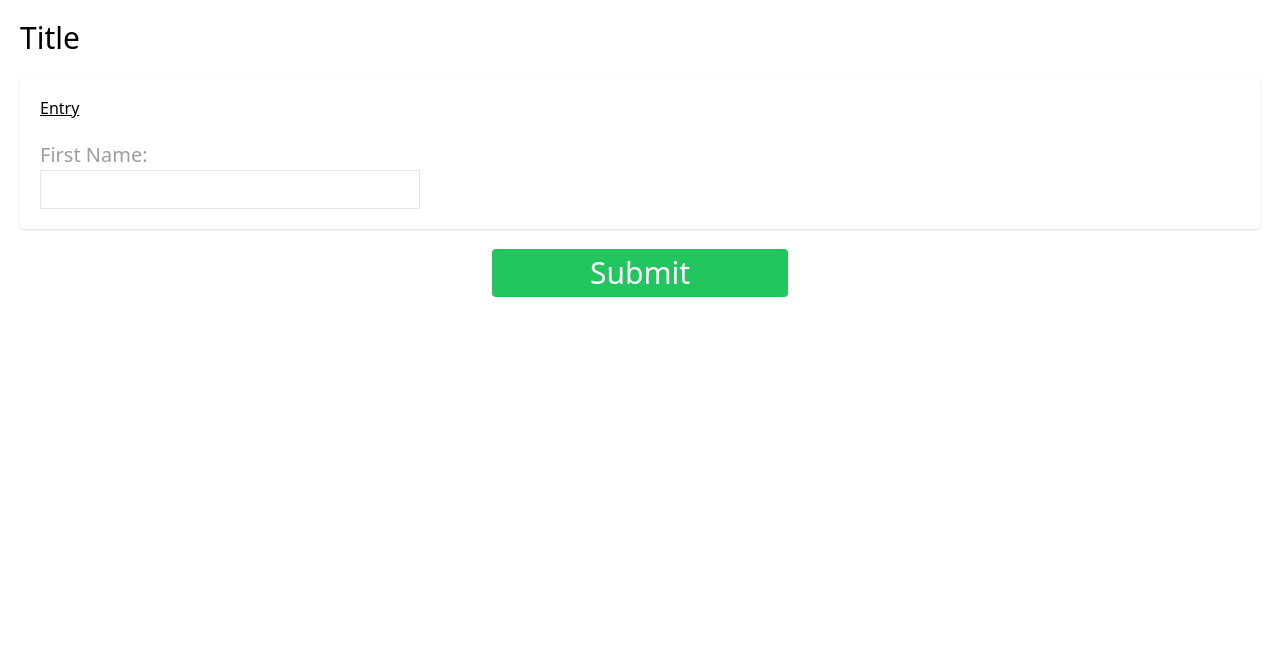
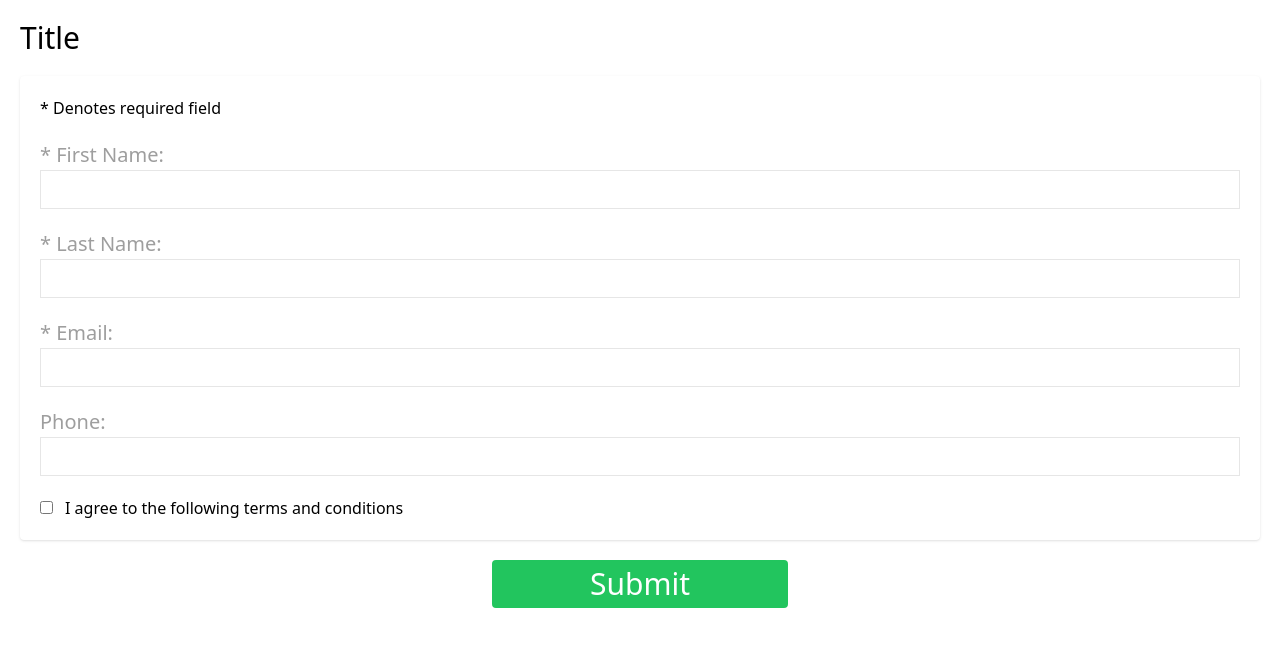
Before and after one commit to dstearle/pechanga-waiver-app, a Vue app: page / in a window 1280 px wide. Shown: the top 646 px of the page. Built offline with nearby package versions, Linux system fonts and the light colour scheme.

Commit message:
Updated EntryFields with proper inputs

```diff
--- a/src/components/EntryFields.vue
+++ b/src/components/EntryFields.vue
@@ -4,21 +4,58 @@
 
 		<div class="p-5 bg-white rounded shadow">
 
+			<!-- Asterisk -->
             <div class="flex flex-col md:flex-row">
 
-                <!-- Entry Title -->
-                <h2 class="underline">Entry</h2>
+                <label>* Denotes required field</label>
 
             </div>
 
-            <div class="flex flex-col md:flex-row">
+			<!-- Fields -->
+            <div class="flex flex-col">
 
                 <!-- First Name -->
                 <div class="form-group">
 
-                    <label for="first_name">First Name:</label>
+                    <label for="first">* First Name:</label>
 
-                    <input type="text" id="first_name">
+                    <input type="text" id="first">
+
+                </div>
+
+				<!-- Last Name -->
+                <div class="form-group">
+
+                    <label for="last">* Last Name:</label>
+
+                    <input type="text" id="last">
+
+                </div>
+
+				<!-- Email -->
+                <div class="form-group">
+
+                    <label for="email">* Email:</label>
+
+                    <input type="text" id="email">
+
+                </div>
+
+				<!-- Phone -->
+                <div class="form-group">
+
+                    <label for="phone">Phone:</label>
+
+                    <input type="text" id="phone">
+
+                </div>
+
+				<!-- Consent -->
+                <div class="mt-5">
+
+					<input class="mr-3" type="checkbox" id="consent" value="1">
+
+                    <label for="phone">I agree to the following terms and conditions</label>
 
                 </div>
 
```
